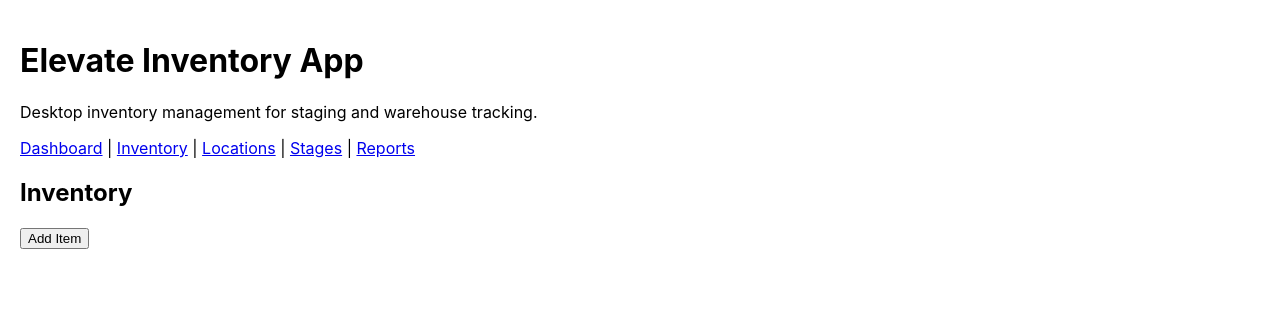
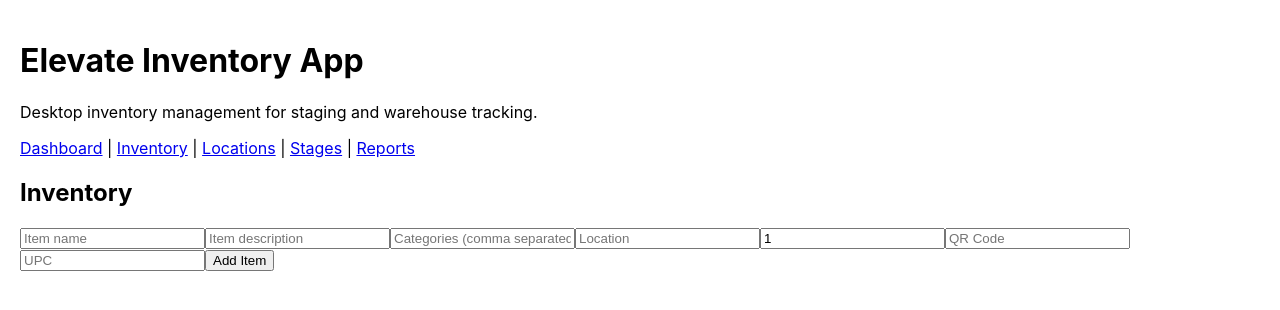
Before and after one commit to kassmanders/ElevateInventoryApp, a React (Create React App) app: page /inventory in a window 1280 px wide. Shown: the top 310 px of the page. Built offline with nearby package versions, Linux system fonts and the light colour scheme.

Commit message:
Add inventory form UI and Firebase field integration

```diff
--- a/src/components/scripts.jsx
+++ b/src/components/scripts.jsx
@@ -2,20 +2,21 @@ import { collection, addDoc, deleteDoc, doc, getDocs, where } from "firebase/fir
 import { db } from "../services/firebase";
 
 
-export async function addItem() {
+export async function addItem(item) {
 
     console.log("Adding item...");
       try {
         const docRef = await addDoc(collection(db, "Inventory"), {
-          Amount: 1,
-          Categories: [],
-          Description: "Item description",
-          Location: "",
-          Name: "",
-          QRCode: "unique-code-123",
-          UPC: "",
+          Amount: Number(item.Amount) || 1,
+          Categories: item.Categories || [],
+          Description: item.Description || "",
+          Location: item.Location || "",
+          Name: item.Name || "",
+          QRCode: item.QRCode || "",
+          UPC: item.UPC || "",
         });
         console.log("Document written with ID: ", docRef.id);
+        return docRef.id;
       } catch (e) {
         console.error("Error adding document: ", e);
       }
--- a/src/pages/Inventory.jsx
+++ b/src/pages/Inventory.jsx
@@ -1,13 +1,98 @@
+import { useState } from 'react';
 import { addItem, removeItem, checkItem } from '../components/scripts';
 
 function Inventory() {
 
+  const emptyItem = {
+    Name: "",
+    Description: "",
+    Categories: "",
+    Location: "",
+    Amount: 1,
+    QRCode: "",
+    UPC: "",
+  };
 
+  const [item, setItem] = useState(emptyItem);
+
+  const handleChange = (e) => {
+    const { name, value } = e.target;
+
+    setItem({
+      ...item,
+      [name]: value,
+    });
+  };
+
+
+  const handleAddItem = async () => {
+    await addItem({
+      ...item,
+      Amount: Number(item.Amount),
+      Categories: item.Categories
+        .split(",")
+        .map((category) => category.trim())
+        .filter((category) => category !== ""),
+    });
+
+    setItem(emptyItem);
+  };
 
   return (
     <div>
       <h2>Inventory</h2>
-      <button onClick={addItem}>Add Item</button>
+
+      <input
+        name="Name"
+        placeholder="Item name"
+        value={item.Name}
+        onChange={handleChange}
+      />
+
+      <input
+        name="Description"
+        placeholder="Item description"
+        value={item.Description}
+        onChange={handleChange}
+      />
+
+      <input
+        name="Categories"
+        placeholder="Categories (comma separated)"
+        value={item.Categories}
+        onChange={handleChange}
+      />
+
+      <input
+        name="Location"
+        placeholder="Location"
+        value={item.Location}
+        onChange={handleChange}
+      />
+
+      <input
+        name="Amount"
+        type="number"
+        placeholder="Amount"
+        value={item.Amount}
+        onChange={handleChange}
+      />
+
+      <input
+        name="QRCode"
+        placeholder="QR Code"
+        value={item.QRCode}
+        onChange={handleChange}
+      />
+
+      <input
+        name="UPC"
+        placeholder="UPC"
+        value={item.UPC}
+        onChange={handleChange}
+      />
+
+      <button onClick={handleAddItem}>Add Item</button>
     </div>
   );
 }
```
Also changed, not shown: 1 other file (tests, documents, lock files or other folders).
